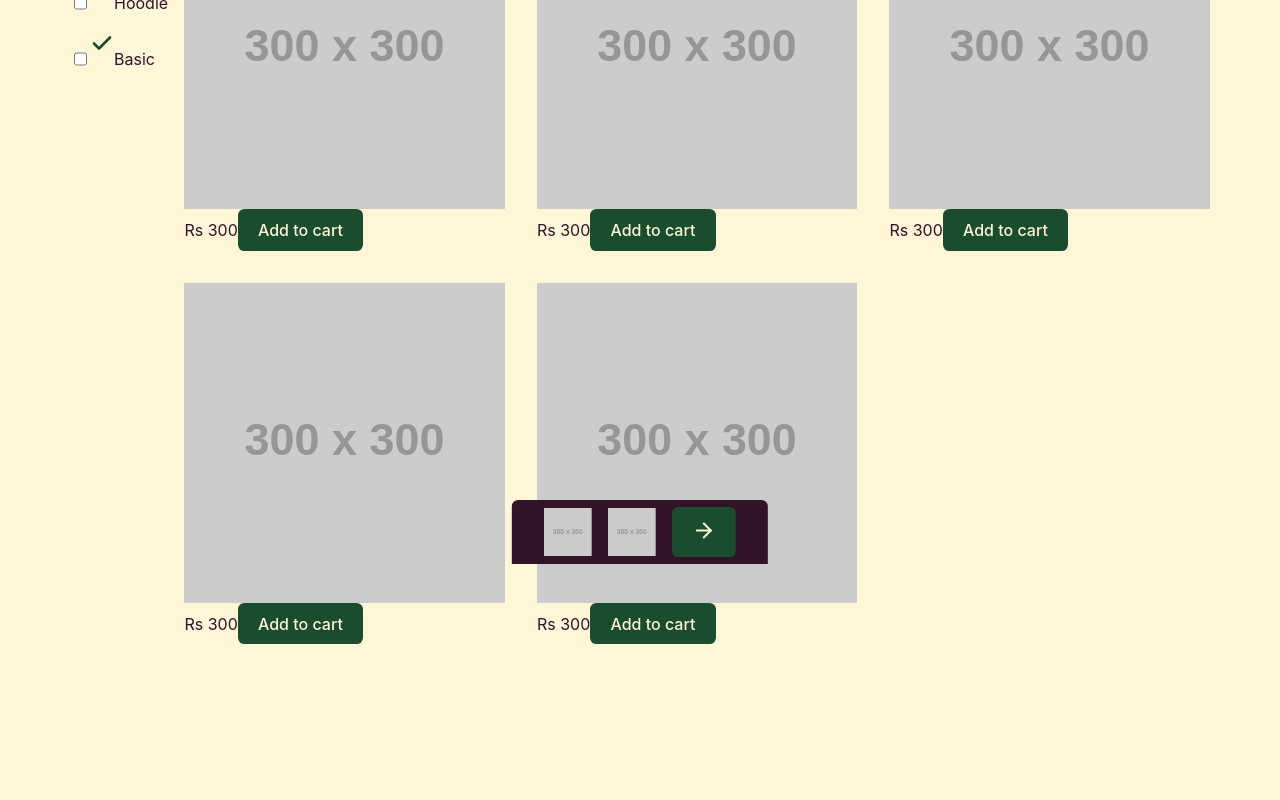
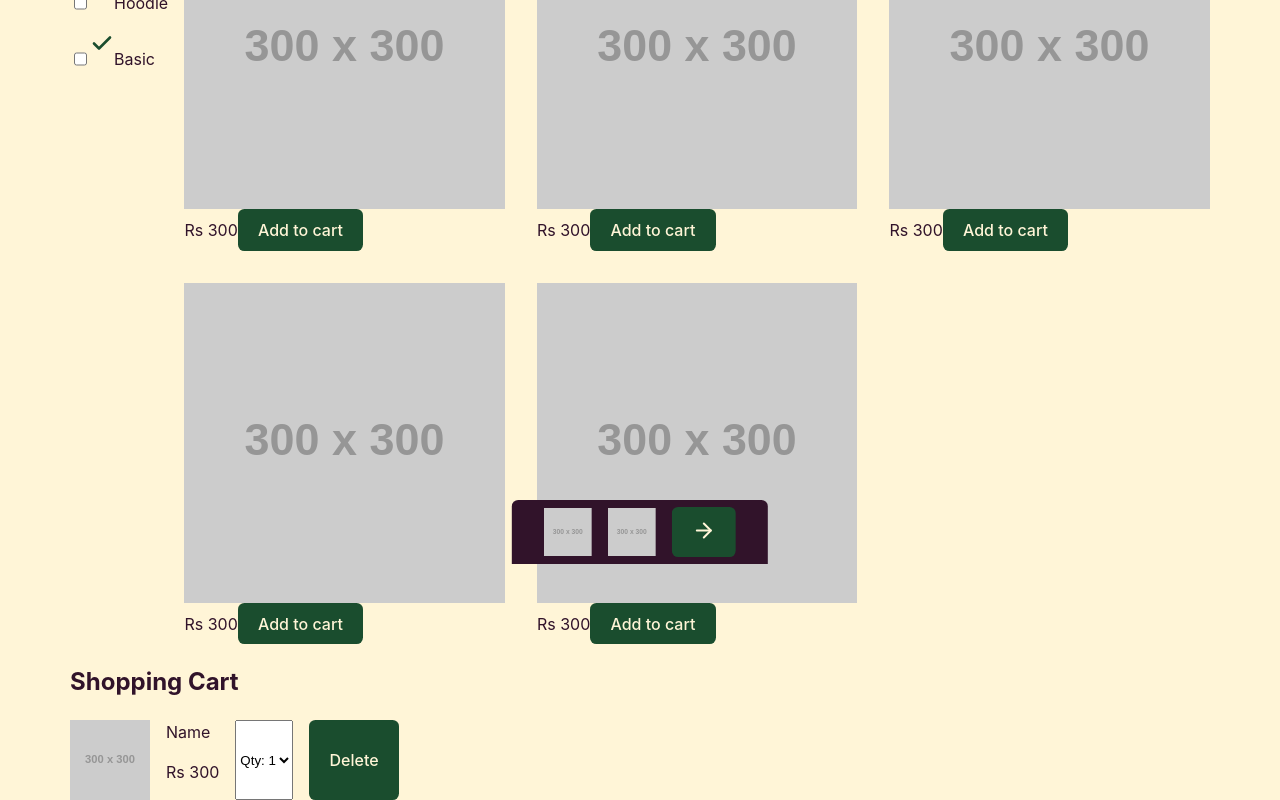
Before and after one commit to tripti1410/gt-TeeRexStore, a React (Vite) app: page / in a window 1280 px wide. Shown: the part 236-1036 px from the top of the page. Before the commit the page ends 880 px from the top, so only its background shows below. Built offline with nearby package versions, Linux system fonts and the light colour scheme.

Commit message:
shopping cart layout

```diff
--- a/src/App.scss
+++ b/src/App.scss
@@ -44,3 +44,14 @@
   width: 3rem;
  }
 }
+.shopping-cart__item {
+ display: flex;
+ gap: 1rem;
+ img {
+  width: 5rem;
+  height: 5rem;
+ }
+ &-desc {
+  display: grid;
+ }
+}
--- a/src/App.tsx
+++ b/src/App.tsx
@@ -11,7 +11,6 @@ function App() {
     <h1 className="sidebar">TeeRex Store</h1>
     <nav>
      <a href="/">Products</a>
-     {/* <a href="/style-guide">style-guide</a> */}
     </nav>
    </header>
 
@@ -186,6 +185,29 @@ function App() {
      </svg>
     </button>
    </div>
+   <div className="shopping-cart-page">
+    <h2>Shopping Cart</h2>
+    <ul className="shopping-cart__list">
+     <li className="shopping-cart__item">
+      <img
+       className="product__image"
+       src="https://via.placeholder.com/300"
+       alt=""
+      />
+      <div className="shopping-cart__item-desc">
+       <span>Name</span>
+       <span>Rs 300</span>
+      </div>
+
+      <select name="qty" id="qty">
+       <option value="1">Qty: 1</option>
+       <option value="2">Qty: 2</option>
+      </select>
+
+      <button>Delete</button>
+     </li>
+    </ul>
+   </div>
   </div>
  );
 }
```
